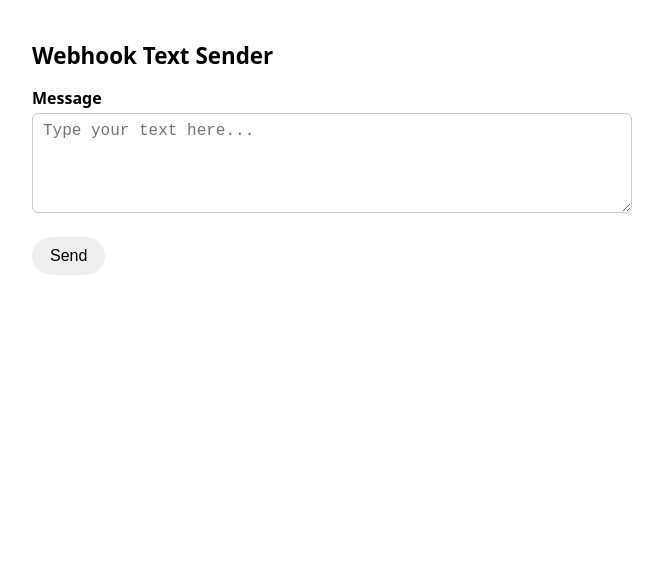
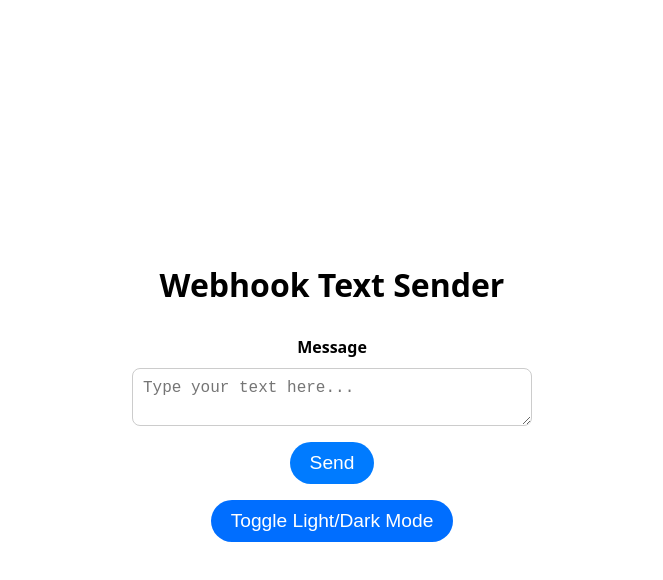
Before and after one commit to dylankrish/webhook-app, a plain HTML site: page index.html in a window 1280 px wide. Shown: the whole page, without its empty margins (308-971 px from the left). Drawn offline with Linux system fonts and the light colour scheme.

Commit message:
rework frontend

```diff
--- a/index.html
+++ b/index.html
@@ -1,24 +1,27 @@
 <!DOCTYPE html>
 <html lang="en">
 <head>
-  <meta charset="UTF-8" />
+  <meta charset="UTF-8">
   <title>Webhook Text Sender</title>
-  <link rel="stylesheet" href="styles.css" />
+  <link rel="stylesheet" href="styles.css">
+  <script>
+    function toggleMode() {
+      document.body.classList.toggle('dark-mode');
+    }
+  </script>
 </head>
 <body>
   <h1>Webhook Text Sender</h1>
-
-
 
   <label for="message">Message</label>
   <textarea id="message" placeholder="Type your text here..."></textarea>
 
   <button id="sendBtn">Send</button>
+  <button id="toggleMode" onclick="toggleMode()">Toggle Light/Dark Mode</button>
 
   <div id="status" class="status"></div>
 
   <script>
-    const webhookInput = document.getElementById("webhookUrl");
     const messageInput = document.getElementById("message");
     const sendBtn = document.getElementById("sendBtn");
     const statusDiv = document.getElementById("status");
@@ -27,11 +30,6 @@
       const url = "https://static-hardcoded-url.com/webhook";
       const message = messageInput.value.trim();
 
-      if (!url) {
-        statusDiv.textContent = "Please enter a webhook URL.";
-        statusDiv.style.color = "red";
-        return;
-      }
       if (!message) {
         statusDiv.textContent = "Please enter a message.";
         statusDiv.style.color = "red";
--- a/styles.css
+++ b/styles.css
@@ -1,44 +1,89 @@
+:root {
+  --primary-color: #007BFF;
+  --background-light: #ffffff;
+  --background-dark: #121212;
+  --text-light: #000000;
+  --text-dark: #f0f0f0;
+}
+
 body {
   font-family: system-ui, -apple-system, BlinkMacSystemFont, "Segoe UI", sans-serif;
-  max-width: 600px;
-  margin: 40px auto;
-  padding: 0 16px;
+  margin: 0;
+  padding: 0;
+  display: flex;
+  flex-direction: column;
+  align-items: center;
+  justify-content: center;
+  height: 100vh;
+  transition: background-color 0.3s ease, color 0.3s ease;
+  background-color: var(--background-light);
+  color: var(--text-light);
 }
+
+body.dark-mode {
+  background-color: var(--background-dark);
+  color: var(--text-dark);
+}
+
 h1 {
-  font-size: 1.4rem;
-  margin-bottom: 0.5rem;
+  font-size: 2rem;
+  text-align: center;
+  margin-bottom: 20px;
 }
+
 label {
-  display: block;
   font-weight: 600;
-  margin-top: 1rem;
-  margin-bottom: 0.25rem;
+  margin: 10px 0;
 }
-input, textarea {
+
+textarea {
   width: 100%;
+  max-width: 400px;
   box-sizing: border-box;
-  padding: 8px 10px;
+  padding: 10px;
   font-size: 1rem;
-  border-radius: 6px;
+  border-radius: 8px;
   border: 1px solid #ccc;
-}
-textarea {
-  min-height: 100px;
   resize: vertical;
 }
+
 button {
-  margin-top: 1.2rem;
-  padding: 10px 18px;
-  font-size: 1rem;
-  border-radius: 999px;
+  margin-top: 1rem;
+  font-size: 1.2rem;
+  background-color: var(--primary-color);
+  color: white;
+  padding: 10px 20px;
   border: none;
+  border-radius: 50px;
   cursor: pointer;
 }
+
+button:hover {
+  background-color: #0056b3;
+}
+
 button:disabled {
   opacity: 0.6;
   cursor: not-allowed;
 }
+
 .status {
-  margin-top: 0.75rem;
-  font-size: 0.9rem;
+  margin-top: 1rem;
+  font-size: 1rem;
+  text-align: center;
 }
+
+#toggleMode {
+  margin-top: 1rem;
+  background-color: #006eff;
+  color: white;
+  padding: 10px 20px;
+  border: none;
+  border-radius: 50px;
+  cursor: pointer;
+  font-size: 1.2rem;
+}
+
+#toggleMode:hover {
+  background-color: #0056b3;
+}
```
